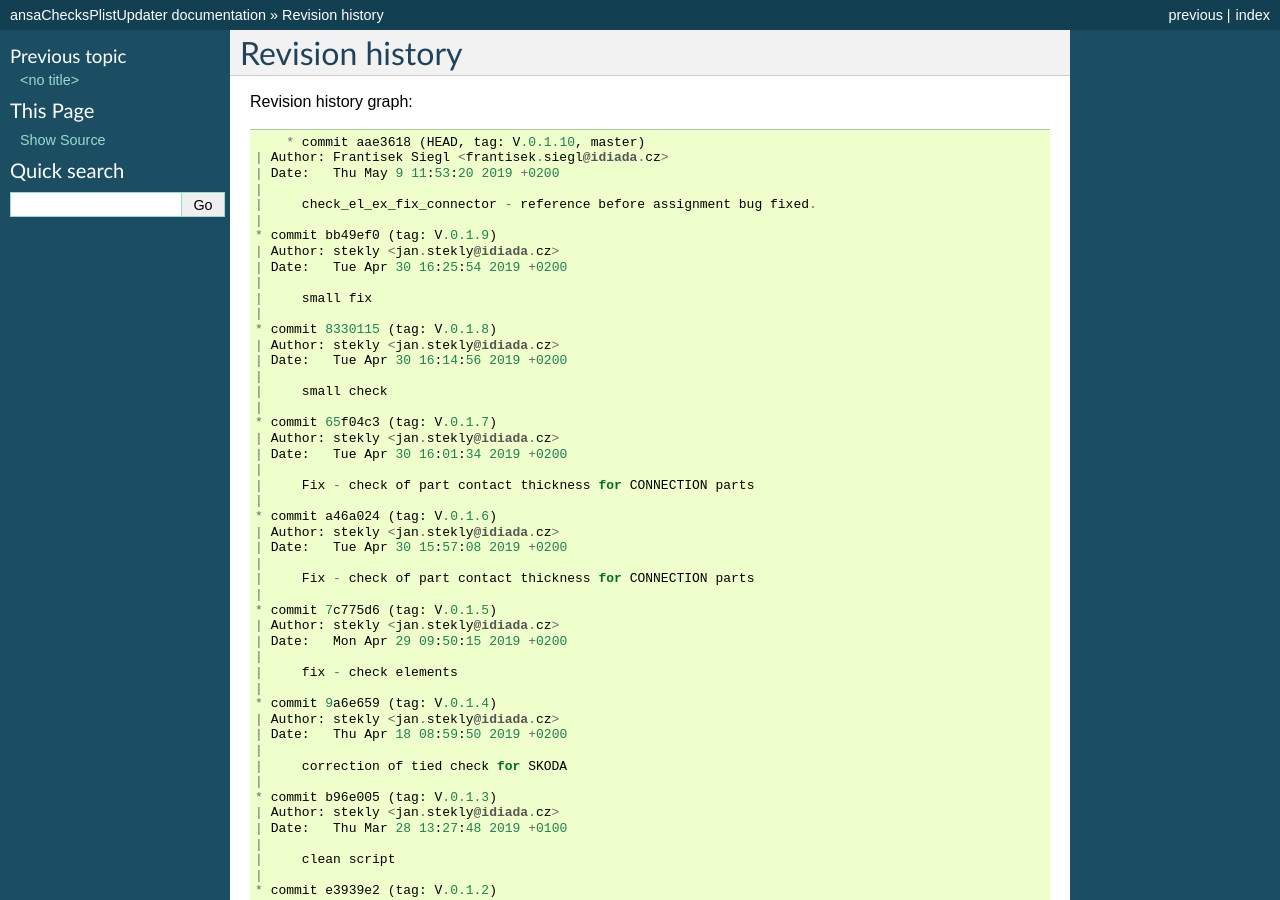
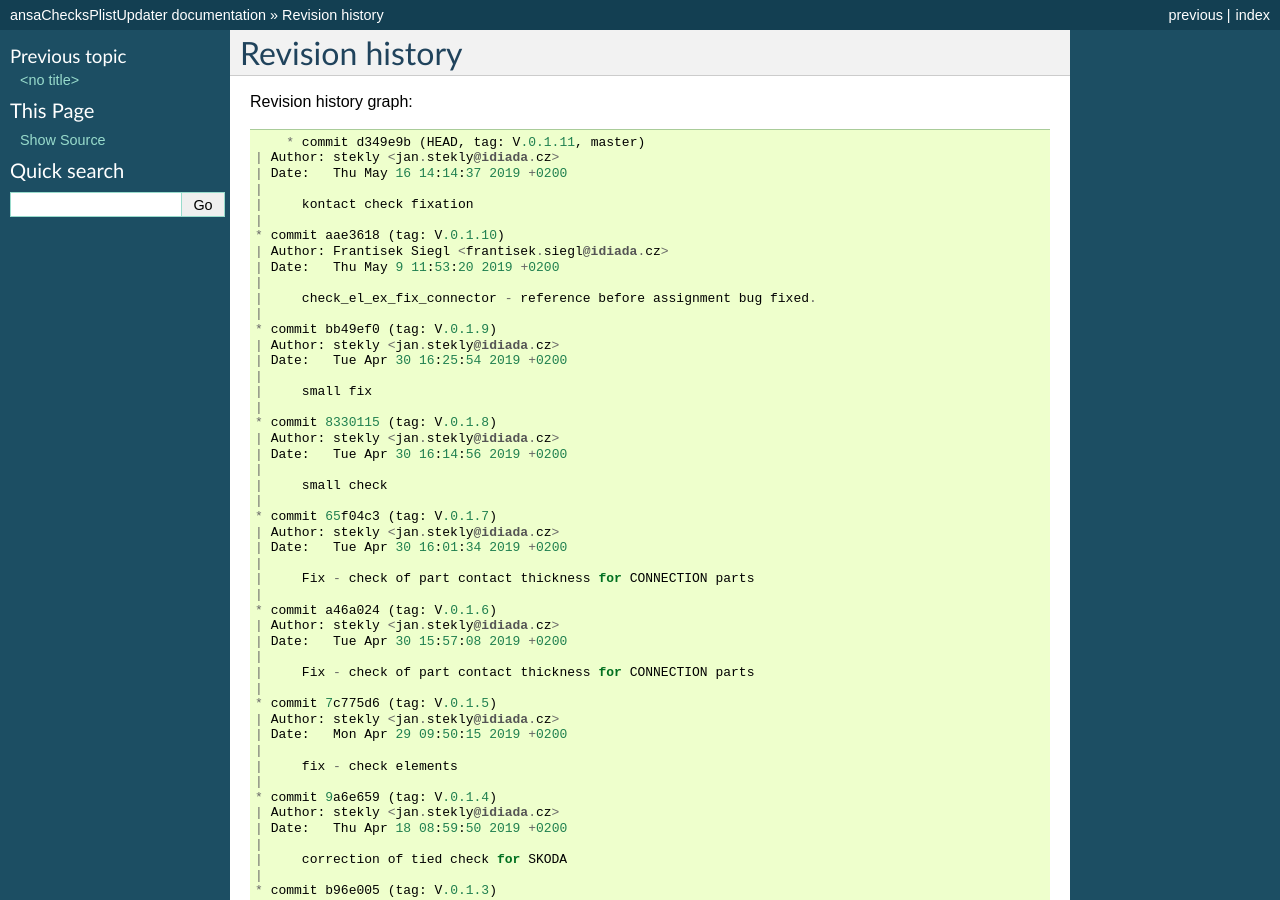
Before and after one commit to fanaSiegl/checks, a Sphinx documentation site: the page built from doc/sphinx/source/revision_history.rst, in a window 1280 px wide and 900 px high. Built offline with Sphinx 7.4.7, drawn with Linux system fonts in a browser that asks for light colours; formulas are drawn with MathJax 3; pages that are not in the unit, such as notebooks, are missing from menus; the version number could not be read and is left out.

Commit message:
fix contacts

```diff
--- a/doc/sphinx/source/revision_history.rst
+++ b/doc/sphinx/source/revision_history.rst
@@ -4,7 +4,13 @@ Revision history
 
 Revision history graph::
 
-       * commit aae3618 (HEAD, tag: V.0.1.10, master)
+       * commit d349e9b (HEAD, tag: V.0.1.11, master)
+   | Author: stekly <jan.stekly@idiada.cz>
+   | Date:   Thu May 16 14:14:37 2019 +0200
+   |
+   |     kontact check fixation
+   |
+   * commit aae3618 (tag: V.0.1.10)
    | Author: Frantisek Siegl <frantisek.siegl@idiada.cz>
    | Date:   Thu May 9 11:53:20 2019 +0200
    |
```
Also changed, not shown: 1 other file.
